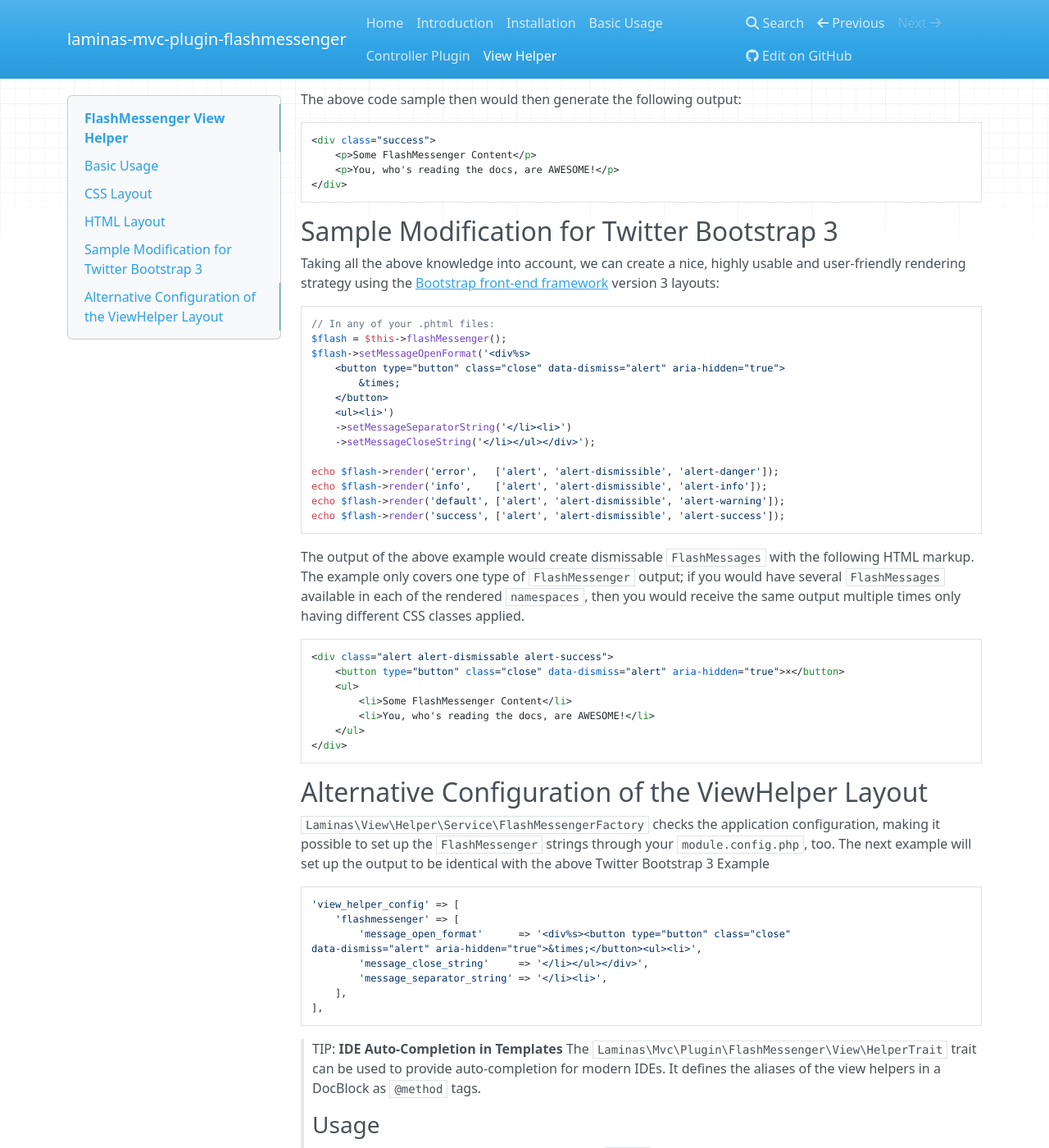
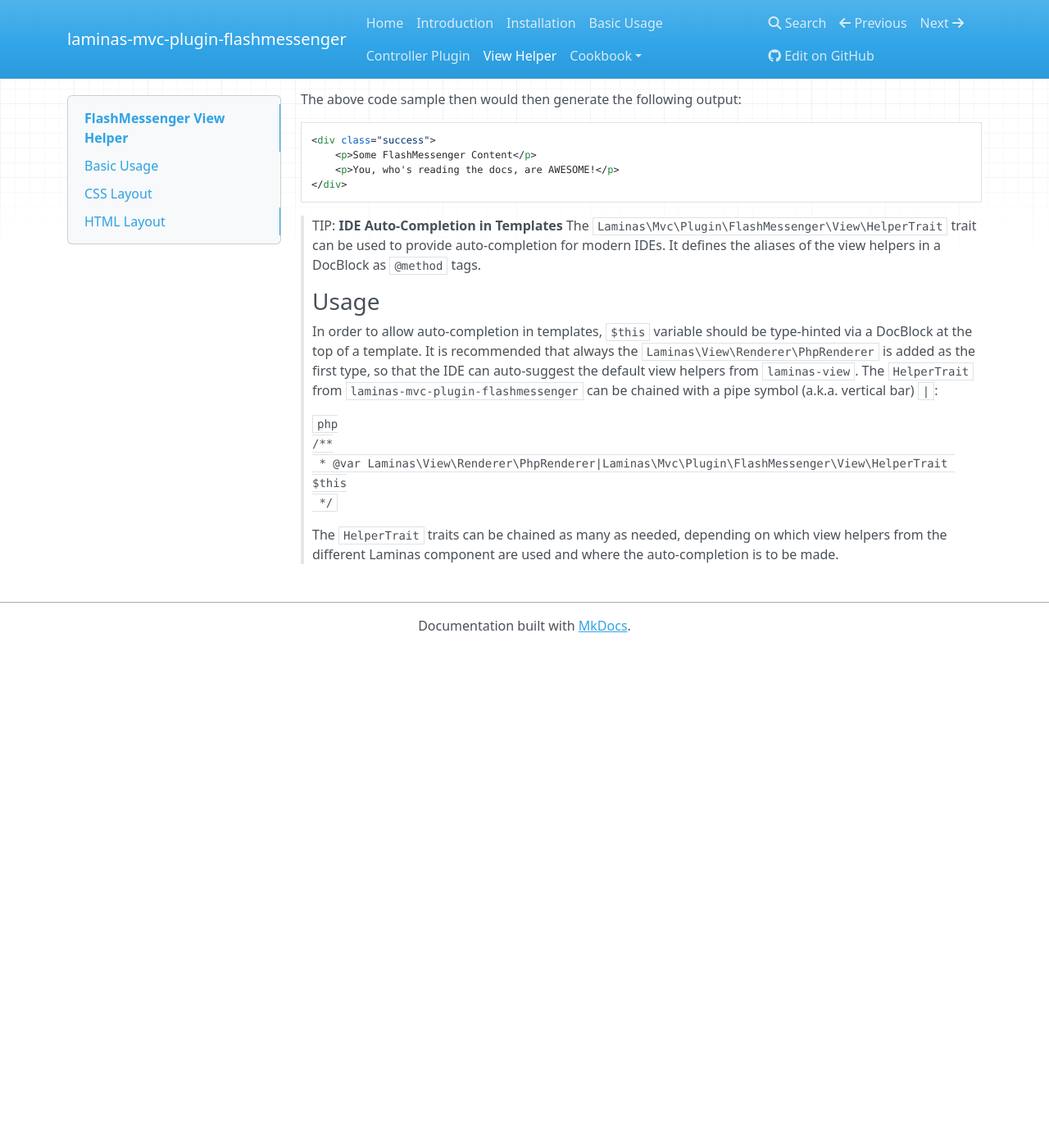
Before and after one commit to laminas/laminas-mvc-plugin-flashmessenger, an MkDocs documentation site: the page built from docs/book/view-helper.md, in a window 1280 px wide and 1400 px high, scrolled down 1407 px. Shown: the whole window at 82% size. Built offline with MkDocs 1.6.1, drawn with Linux system fonts in a browser that asks for light colours; nearby versions of some CDN libraries; after the commit the page ends 2198 px from its top, so only the background shows below that.

Commit message:
Adds cookbook recipes for Bootstrap and global configuration
Signed-off-by: Frank Brückner <dev@froschdesignstudio.de>

````diff
--- a/docs/book/view-helper.md
+++ b/docs/book/view-helper.md
@@ -86,63 +86,6 @@
 </div>
 ```
 
-## Sample Modification for Twitter Bootstrap 3
-
-Taking all the above knowledge into account, we can create a nice, highly usable
-and user-friendly rendering strategy using the
-[Bootstrap front-end framework](http://getbootstrap.com/) version 3 layouts:
-
-```php
-// In any of your .phtml files:
-$flash = $this->flashMessenger();
-$flash->setMessageOpenFormat('<div%s>
-    <button type="button" class="close" data-dismiss="alert" aria-hidden="true">
-        &times;
-    </button>
-    <ul><li>')
-    ->setMessageSeparatorString('</li><li>')
-    ->setMessageCloseString('</li></ul></div>');
-
-echo $flash->render('error',   ['alert', 'alert-dismissible', 'alert-danger']);
-echo $flash->render('info',    ['alert', 'alert-dismissible', 'alert-info']);
-echo $flash->render('default', ['alert', 'alert-dismissible', 'alert-warning']);
-echo $flash->render('success', ['alert', 'alert-dismissible', 'alert-success']);
-```
-
-The output of the above example would create dismissable `FlashMessages` with
-the following HTML markup. The example only covers one type of `FlashMessenger`
-output; if you would have several `FlashMessages` available in each of the
-rendered `namespaces`, then you would receive the same output multiple times
-only having different CSS classes applied.
-
-```html
-<div class="alert alert-dismissable alert-success">
-    <button type="button" class="close" data-dismiss="alert" aria-hidden="true">×</button>
-    <ul>
-        <li>Some FlashMessenger Content</li>
-        <li>You, who's reading the docs, are AWESOME!</li>
-    </ul>
-</div>
-```
-
-## Alternative Configuration of the ViewHelper Layout
-
-`Laminas\View\Helper\Service\FlashMessengerFactory` checks the application
-configuration, making it possible to set up the `FlashMessenger` strings through
-your `module.config.php`, too. The next example will set up the output to be
-identical with the above Twitter Bootstrap 3 Example
-
-```php
-'view_helper_config' => [
-    'flashmessenger' => [
-        'message_open_format'      => '<div%s><button type="button" class="close"
-data-dismiss="alert" aria-hidden="true">&times;</button><ul><li>',
-        'message_close_string'     => '</li></ul></div>',
-        'message_separator_string' => '</li><li>',
-    ],
-],
-```
-
 <!-- markdownlint-disable MD001 -->
 > TIP: **IDE Auto-Completion in Templates**
 > The `Laminas\Mvc\Plugin\FlashMessenger\View\HelperTrait` trait can be used to provide auto-completion for modern IDEs. It defines the aliases of the view helpers in a DocBlock as `@method` tags.
--- a/mkdocs.yml
+++ b/mkdocs.yml
@@ -7,6 +7,9 @@
     - "Basic Usage": basic-usage.md
     - "Controller Plugin": controller-plugin.md
     - "View Helper": view-helper.md
+    - Cookbook:
+          - "Set Application-Wide Layout": cookbook/application-wide-layout.md
+          - "Use Alerts from Bootstrap": cookbook/bootstrap.md
 site_name: laminas-mvc-plugin-flashmessenger
 site_description: 'Plugin for creating and exposing flash messages via laminas-mvc controllers'
 repo_url: 'https://github.com/laminas/laminas-mvc-plugin-flashmessenger'
````
Also changed, not shown: docs/book/cookbook/application-wide-layout.md (added, +85 -0 lines), docs/book/cookbook/bootstrap.md (added, +46 -0 lines).
